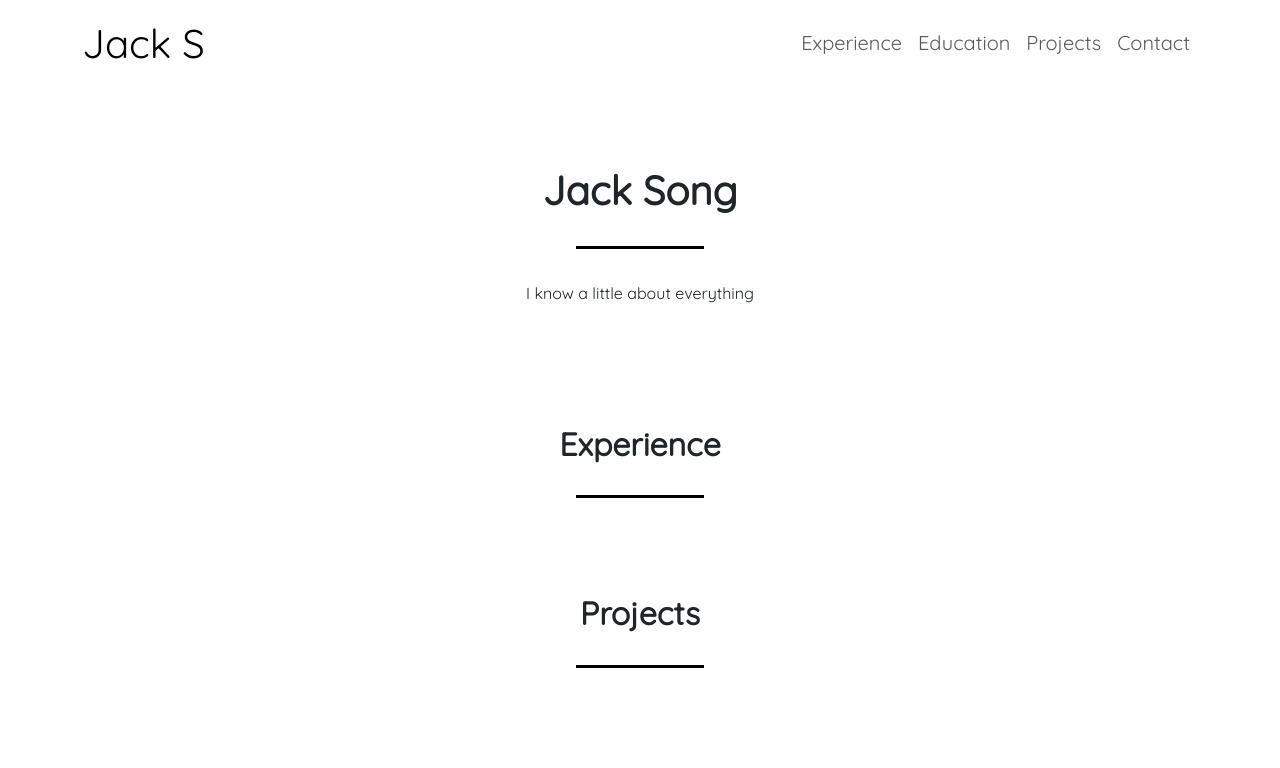
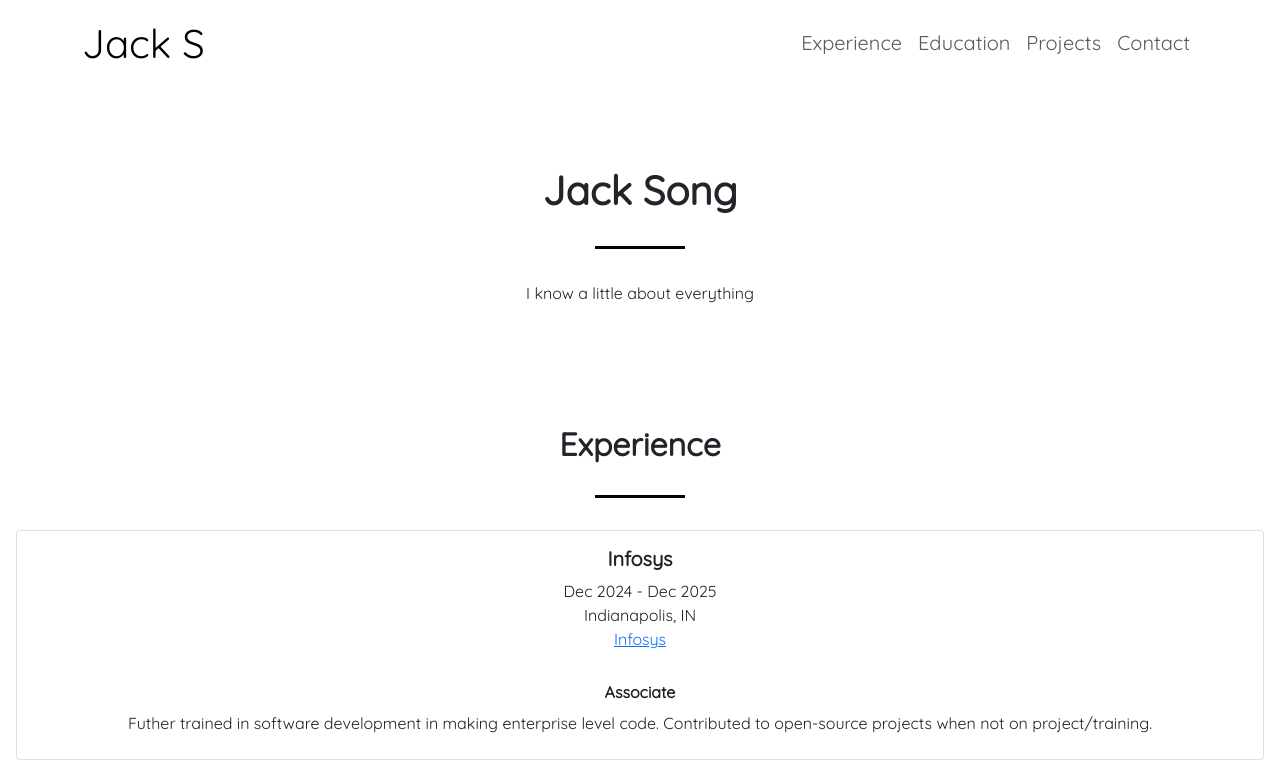
Before and after one commit to SaintKiri/SaintKiri.github.io, a React (Create React App) app: page / in a window 1280 px wide. Shown: the top 768 px of the page. Built offline with nearby package versions, Linux system fonts and the light colour scheme; some icons are missing.

Commit message:
Added `Card`s in experience section

```diff
--- a/src/App.scss
+++ b/src/App.scss
@@ -19,7 +19,8 @@ h2 {
 
 hr.heading-divider {
   margin: 2em auto;
-  width: 10%;
+  width: 7%;
+  min-width: 2em;
   border-bottom-width: 3px;
   border-color: black;
   opacity: 100%;
--- a/src/App.tsx
+++ b/src/App.tsx
@@ -1,5 +1,5 @@
 import "@fontsource/quicksand"
-import './App.scss';
+import './App.scss'; // TODO: (Not priority) Refactor scss structure properly
 
 import Divider from '@mui/material/Divider';
 import IconButton from "@mui/material/IconButton";
@@ -11,6 +11,7 @@ import LinkedInIcon from '@mui/icons-material/LinkedIn';
 import { InstagramEmbed } from 'react-social-media-embed';
 
 import SiteNavigationBar from "./SiteNavigationBar";
+import ExperienceSection from "./ExperienceSection";
 
 function App() {
   return (
@@ -43,6 +44,7 @@ function App() {
         <section id='experience'>
           <h2>Experience</h2>
           <Divider className="heading-divider" aria-hidden="true" />
+          <ExperienceSection />
         </section>
 
         <section id='projects'>
--- /dev/null
+++ b/src/ExperienceCard.scss
@@ -0,0 +1,13 @@
+.MuiCard-root {
+  border-radius: 12px;
+  border-color: black;
+  margin: 1em;
+
+  p {
+    margin: 0;
+
+    &:empty {
+      margin: 0;
+    }
+  }
+}
--- /dev/null
+++ b/src/ExperienceCard.tsx
@@ -0,0 +1,25 @@
+import Card from '@mui/material/Card';
+import CardContent from '@mui/material/CardContent';
+
+import type { SimpleCard } from './types/SimpleCard';
+
+import './ExperienceCard.scss';
+
+function ExperienceCard({ exp }: { exp: SimpleCard }) {
+  return (
+    <Card variant="outlined">
+      <CardContent className='info'>
+        <h5>{exp.companyName}</h5>
+        <p>{exp.date}</p>
+        {exp.location && <p>{exp.location}</p>}
+        <a href={exp.companyURL[1]}>{exp.companyURL[0]}</a>
+      </CardContent>
+      <CardContent className='Description'>
+        <h6>{exp.descriptionTitle}</h6>
+        <p>{exp.description}</p>
+      </CardContent>
+    </Card>
+  );
+}
+
+export default ExperienceCard;
--- /dev/null
+++ b/src/ExperienceSection.tsx
@@ -0,0 +1,32 @@
+import ExperienceCard from './ExperienceCard';
+import { SimpleCard } from './types/SimpleCard';
+
+const INFOSYS: SimpleCard = {
+  companyName: 'Infosys',
+  date: 'Dec 2024 - Dec 2025',
+  location: 'Indianapolis, IN',
+  companyURL: [ 'Infosys', 'https://www.infosys.com/'],
+  descriptionTitle: 'Associate',
+  description: 'Futher trained in software development in making enterprise level code. Contributed to open-source projects when not on project/training. '
+}
+const REVATURE: SimpleCard = {
+  companyName: 'Revature',
+  date: 'Jun 2024 - Dec 2024',
+  companyURL: ['Revature', 'https://www.revature.com/'],
+  descriptionTitle: 'Associate',
+  description: 'Trained in React, Java, Spring Boot, and PostgreSQL. Combined with Agile/scrum methology in a small team of 6 as the final project. '
+}
+const WORK_EXPERIENCES: SimpleCard[] = [INFOSYS, REVATURE];
+
+function ExperienceSection() {
+  return (
+    /* TODO: (maybe) filter by relevant experience: swe, mechanic  */
+    <>
+      {WORK_EXPERIENCES.map((exp) => (
+        <ExperienceCard key={exp.companyName} exp={exp}></ExperienceCard>
+      ))}
+    </>
+  );
+}
+
+export default ExperienceSection;
--- /dev/null
+++ b/src/types/SimpleCard.ts
@@ -0,0 +1,9 @@
+export type SimpleCard = {
+  companyName: string;
+  date: string;
+  location?: string;
+  companyURL: [text: string, url: string];
+
+  descriptionTitle: string;
+  description: string;
+}
```
Also changed, not shown: src/ExperienceSection.scss (added).
